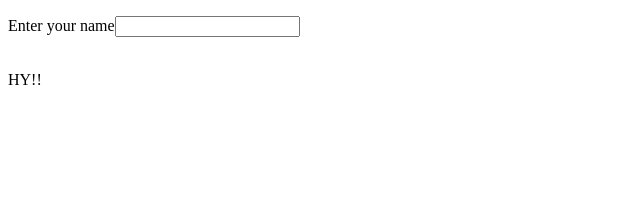
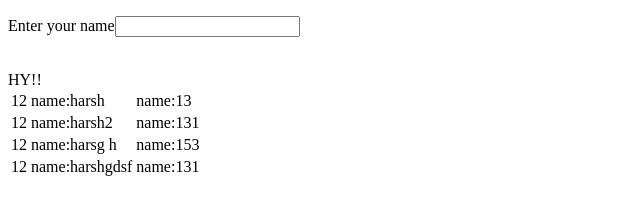
Before and after one commit to bhanotharsh/AngularJS, a plain HTML site: page index.html in a window 1280 px wide. Shown: the whole page, without its empty margins (0-640 px from the left). Drawn offline with Linux system fonts and the light colour scheme.

Commit message:
use ng-repeat to iterate through a list

```diff
--- a/index.html
+++ b/index.html
@@ -7,11 +7,24 @@
 
 <p>
 Enter your name<input type="text" name="" ng-model="name">
-
+<div ng-init="students=[{name:'harsh',rollno:'13'},{name:'harsh2',rollno:'131'},{name:'harsg h',rollno:'153'},{name:'harshgdsf',rollno:'131'}]"></div>
 </p>
 <br>
 HY!! <span ng-bind="name"></span>
+<table>
+	<tr ng-repeat="stud in students">
+		<td ng-init="index=1">
+			{{index=index+1}}</td>
+		<td >
+			{{'name:'+stud.name}}</td>
+			<td >
+			{{'name:'+stud.rollno}}</td>
+	</tr>
 
+
+
+
+</table>
 
 <script type="text/javascript" src="angular.js"></script>
 </body>
```
